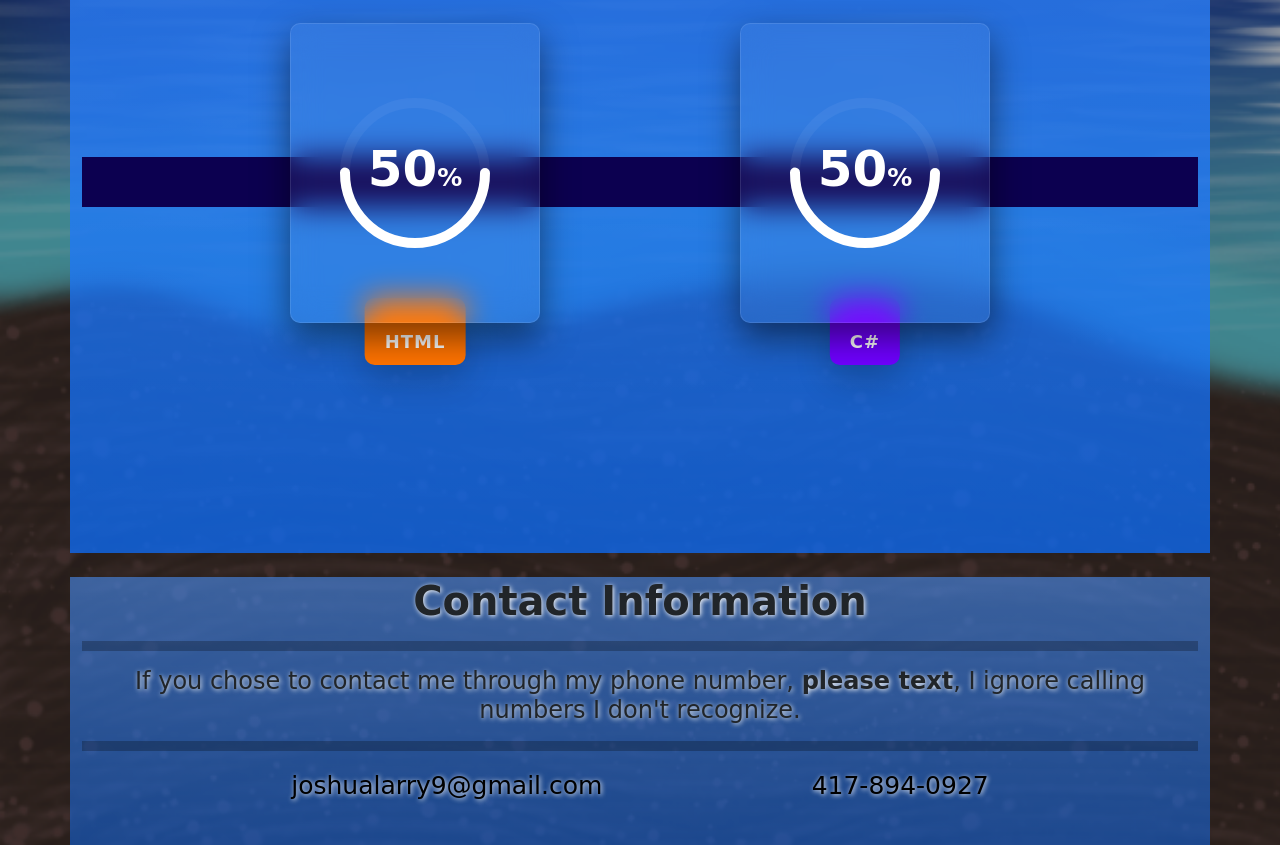
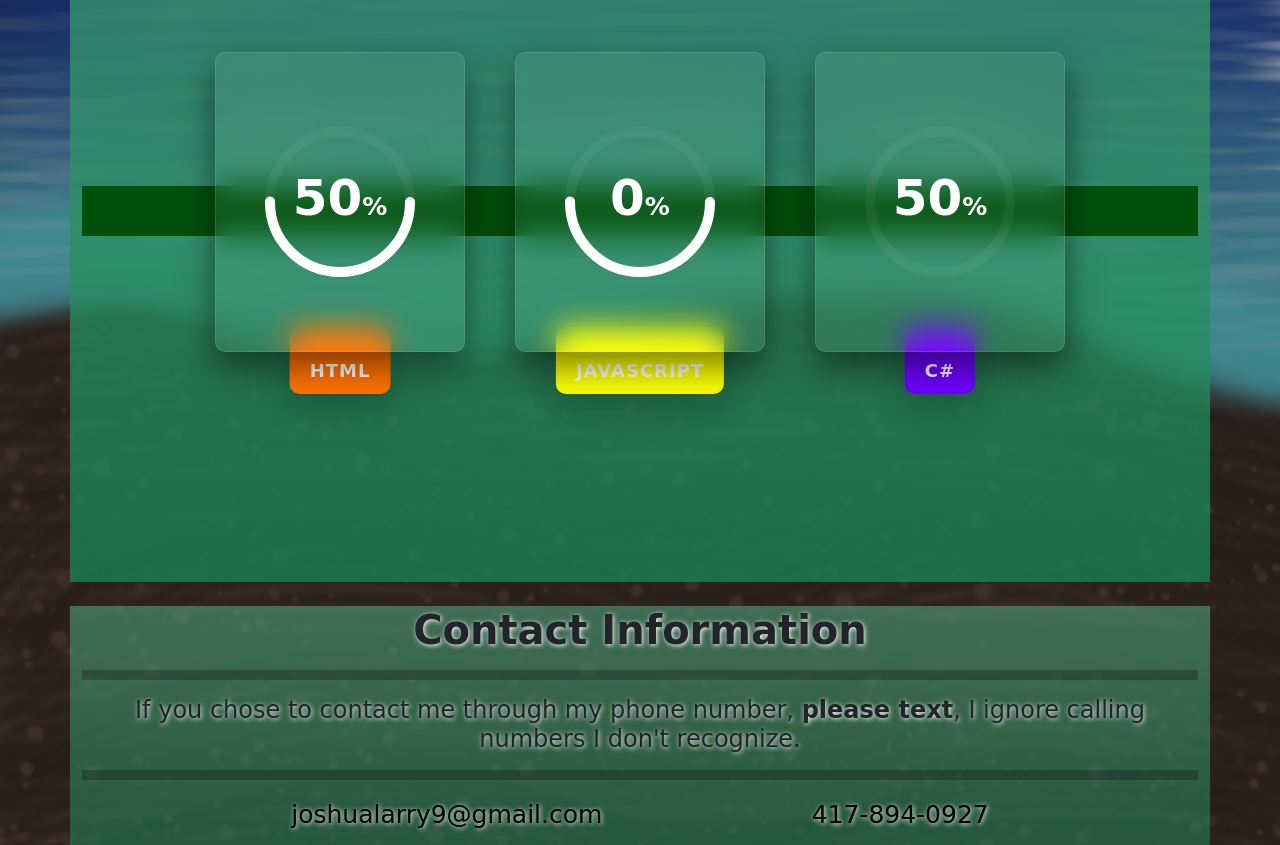
Before and after one commit to JoshuaKLarry/JoshuaKLarry.github.io, a plain HTML site: page index.html in a window 1280 px wide. Shown: the part 895-1740 px from the top of the page. Drawn offline with nearby package versions, Linux system fonts and the light colour scheme; a web font is replaced by a local one.

Commit message:
Color changes and new information

```diff
--- a/index.html
+++ b/index.html
@@ -34,7 +34,7 @@
         </div>
       </nav>
     <br>
-    <div id="bio" class="container bg-primary bg-gradient bg-opacity-75">
+    <div id="bio" class="container bg-success bg-gradient bg-opacity-75">
         <h1>About Joshua Larry</h1>
         <hr>
         <div class="d-flex flex-row">
@@ -45,21 +45,21 @@
                 He attended McBride Elementary School, Disney Elementary School, Cherokee Middle School, and Kickapoo High School.
                 Joshua is attending Ozark Technical Community College for a degree in Computer Information Science.
                 He is taking courses that work with HTML, CSS, and C# coding languages.
-                He will be graduating at the end of the Fall 2023 semester.
+                He will be graduating at the end of the Fall 2023 semester, where he will then go into cyber security.
             </h4>
         </div>
     </div>
     <br>
-    <div id="work" class="container bg-primary bg-gradient bg-opacity-50">
+    <div id="work" class="container bg-success bg-gradient bg-opacity-50">
         <h1>Work Experience</h1>
         <hr>
         <h4>
             Currently no work experience with code outside of class assignments and projects.
-            However, he is currently working on a website for a client to be released soon.
+            Closest outside experience would possibly be a website done for a client in the 2nd semester of 2022.
         </h4>
     </div>
     <br>
-    <div id="progress" class="container bg-primary bg-gradient bg-opacity-75">
+    <div id="progress" class="container bg-success bg-gradient bg-opacity-75">
         <h1>Coding Progress</h1>
         <hr>
         <h4>Here is Joshua's progress of the main coding languages he is learning.</h4>
@@ -91,6 +91,22 @@
                                     <circle cx="70" cy="70" r="70"></circle>
                                 </svg>
                                 <div class="number">
+                                    <h2>0<span>%</span></h2>
+                                </div>
+                            </div>
+                        </div>
+                    </div>
+                    <div class="text">JavaScript</div>
+                </div>
+                <div class="cardProg">
+                    <div class="boxProg">
+                        <div>
+                            <div class="percentProg">
+                                <svg>
+                                    <circle cx="70" cy="70" r="70"></circle>
+                                    <circle cx="70" cy="70" r="70"></circle>
+                                </svg>
+                                <div class="number">
                                     <h2>50<span>%</span></h2>
                                 </div>
                             </div>
@@ -102,7 +118,7 @@
         </section>
     </div>
     <br>
-    <div id="contact" class="container bg-primary bg-gradient bg-opacity-50">
+    <div id="contact" class="container bg-success bg-gradient bg-opacity-50">
         <h1>Contact Information</h1>
         <hr>
         <h4>If you chose to contact me through my phone number, <strong>please text</strong>, I ignore calling numbers I don't recognize.</h4>
--- a/styles.css
+++ b/styles.css
@@ -62,7 +62,7 @@ section::before {
     left:0;
     width:100%;
     height:50px;
-    background-color:rgb(12, 0, 80);
+    background-color:rgb(0, 80, 11);
 }
 
 .containerProg {
@@ -161,6 +161,10 @@ section::before {
 }
 
 .cardProg:nth-child(2) .text {
+    background:rgb(251, 255, 0);
+}
+
+.cardProg:nth-child(3) .text {
     background:rgb(111, 0, 255);
 }
 
```
